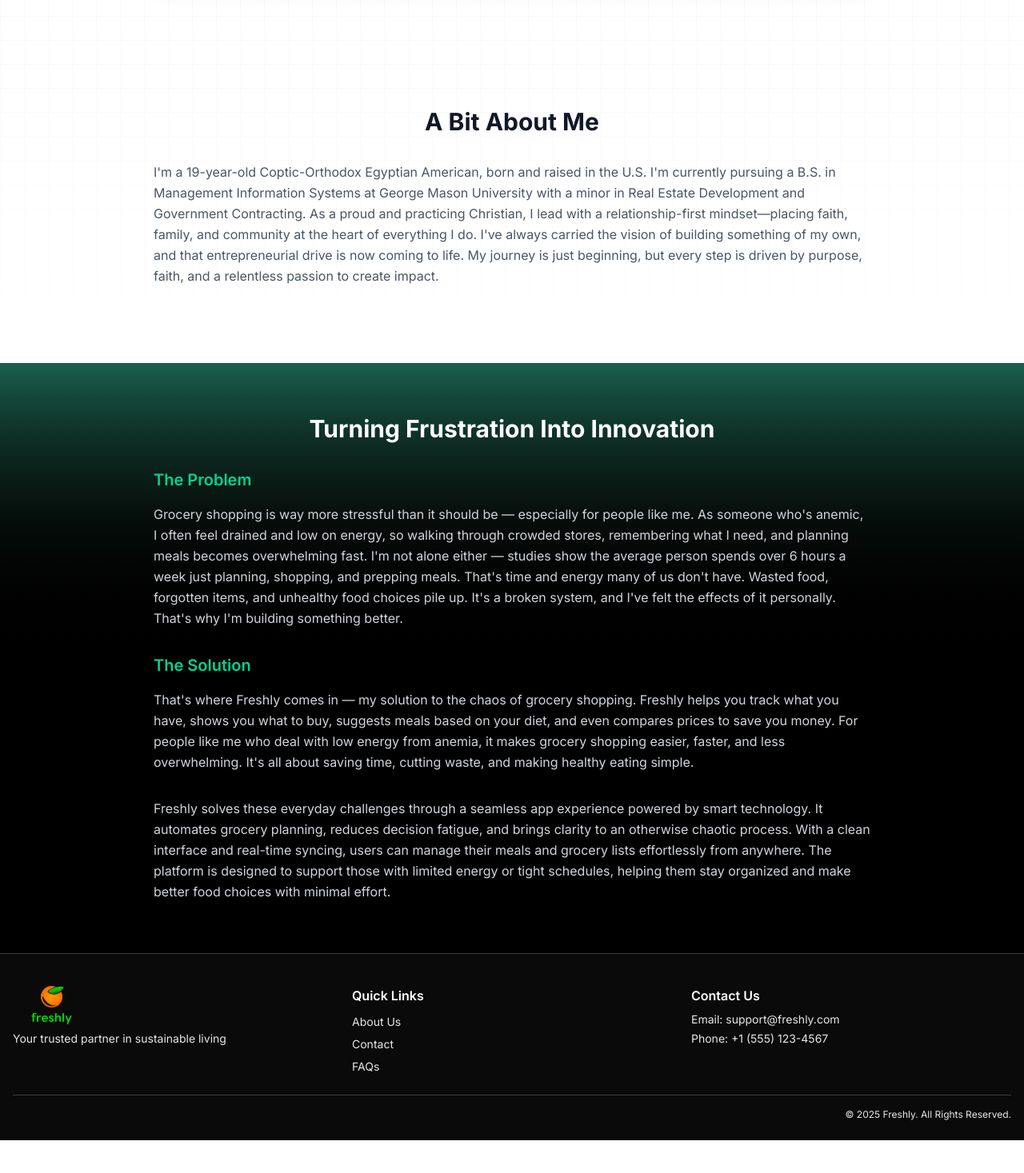
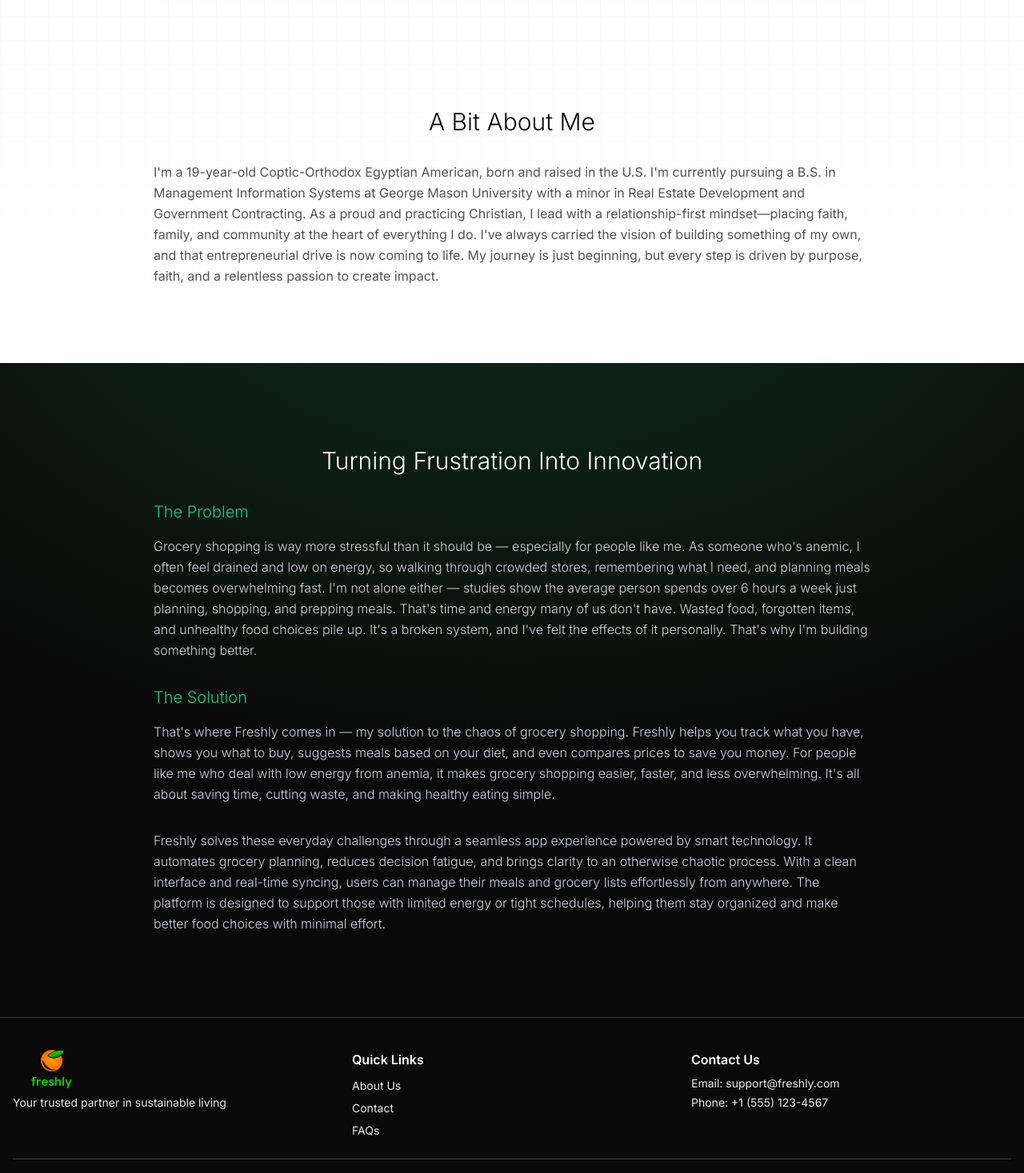
Before and after one commit to freshly/freshly-frontend, a Next.js app: page /about in a window 1280 px wide. Shown: the part 700-2167 px from the top of the page at 80% size. Before the commit the page ends 2126 px from the top, so only its background shows below. Built offline with nearby package versions, Linux system fonts and the light colour scheme.

Commit message:
fix font, gradient, and integrate mobile view

```diff
--- a/app/components/AboutPage/AboutPage.jsx
+++ b/app/components/AboutPage/AboutPage.jsx
@@ -1,15 +1,22 @@
-import Image from 'next/image';
+import Image from "next/image";
+import { Inter } from "next/font/google";
+
+const inter = Inter({
+  subsets: ["latin"],
+  weight: ["200", "300", "400"], // extra-light, light, regular
+  display: "swap",
+});
 
 const AboutPage = () => {
   return (
-    <main className="min-h-screen bg-white">
+    <main className={`${inter.className} min-h-screen bg-white`}>
       <div className="relative bg-grid-black">
         <div className="absolute inset-0 bg-gradient-to-b from-white/50 via-white/70 to-white" />
 
         {/* Hero Section */}
         <section className="container mx-auto px-4 py-16 md:py-24 relative">
           <div className="text-center mb-16">
-            <h1 className="text-4xl md:text-5xl font-bold mb-4 flex items-center justify-center gap-2 text-gray-900">
+            <h1 className="text-4xl md:text-5xl mb-4 flex items-center justify-center gap-2 text-neutral-950 font-light">
               Meet The Founder
             </h1>
           </div>
@@ -19,32 +26,69 @@
             <div className="md:flex">
               <div className="md:w-1/2 p-8">
                 <div className="mb-6">
-                  <h2 className="text-3xl font-bold mb-2 text-gray-900">David Gendy</h2>
+                  <h2 className="text-3xl font-light mb-2 text-neutral-950">
+                    David Gendy
+                  </h2>
                   <p className="text-gray-600 font-medium">CEO & Founder</p>
                 </div>
 
-                <div className="space-y-4 text-gray-600">
+                <div className="space-y-4 text-neutral-600">
                   <div className="flex items-center gap-2">
-                    <svg className="w-5 h-5 text-emerald-600" fill="none" stroke="currentColor" viewBox="0 0 24 24">
-                      <path strokeLinecap="round" strokeLinejoin="round" strokeWidth="2" d="M3 8l7.89 5.26a2 2 0 002.22 0L21 8M5 19h14a2 2 0 002-2V7a2 2 0 00-2-2H5a2 2 0 00-2 2v10a2 2 0 002 2z" />
+                    <svg
+                      className="w-5 h-5 text-emerald-600"
+                      fill="none"
+                      stroke="currentColor"
+                      viewBox="0 0 24 24"
+                    >
+                      <path
+                        strokeLinecap="round"
+                        strokeLinejoin="round"
+                        strokeWidth="2"
+                        d="M3 8l7.89 5.26a2 2 0 002.22 0L21 8M5 19h14a2 2 0 002-2V7a2 2 0 00-2-2H5a2 2 0 00-2 2v10a2 2 0 002 2z"
+                      />
                     </svg>
-                    <a href="mailto:davidgendy1@gmail.com" className="hover:text-emerald-600 transition-colors">
+                    <a
+                      href="mailto:davidgendy1@gmail.com"
+                      className="hover:text-emerald-600 transition-colors"
+                    >
                       davidgendy1@gmail.com
                     </a>
                   </div>
                   <div className="flex items-center gap-2">
-                    <svg className="w-5 h-5 text-emerald-600" fill="none" stroke="currentColor" viewBox="0 0 24 24">
-                      <path strokeLinecap="round" strokeLinejoin="round" strokeWidth="2" d="M3 5a2 2 0 012-2h3.28a1 1 0 01.948.684l1.498 4.493a1 1 0 01-.502 1.21l-2.257 1.13a11.042 11.042 0 005.516 5.516l1.13-2.257a1 1 0 011.21-.502l4.493 1.498a1 1 0 01.684.949V19a2 2 0 01-2 2h-1C9.716 21 3 14.284 3 6V5z" />
+                    <svg
+                      className="w-5 h-5 text-emerald-600"
+                      fill="none"
+                      stroke="currentColor"
+                      viewBox="0 0 24 24"
+                    >
+                      <path
+                        strokeLinecap="round"
+                        strokeLinejoin="round"
+                        strokeWidth="2"
+                        d="M3 5a2 2 0 012-2h3.28a1 1 0 01.948.684l1.498 4.493a1 1 0 01-.502 1.21l-2.257 1.13a11.042 11.042 0 005.516 5.516l1.13-2.257a1 1 0 011.21-.502l4.493 1.498a1 1 0 01.684.949V19a2 2 0 01-2 2h-1C9.716 21 3 14.284 3 6V5z"
+                      />
                     </svg>
-                    <a href="tel:703-473-5256" className="hover:text-emerald-600 transition-colors">
+                    <a
+                      href="tel:703-473-5256"
+                      className="hover:text-emerald-600 transition-colors"
+                    >
                       703-473-5256
                     </a>
                   </div>
                   <div className="flex items-center gap-2">
-                    <svg className="w-5 h-5 text-emerald-600" fill="currentColor" viewBox="0 0 24 24">
-                      <path d="M12 2.163c3.204 0 3.584.012 4.85.07 3.252.148 4.771 1.691 4.919 4.919.058 1.265.069 1.645.069 4.849 0 3.205-.012 3.584-.069 4.849-.149 3.225-1.664 4.771-4.919 4.919-1.266.058-1.644.07-4.85.07-3.204 0-3.584-.012-4.849-.07-3.26-.149-4.771-1.699-4.919-4.92-.058-1.265-.07-1.644-.07-4.849 0-3.204.013-3.583.07-4.849.149-3.227 1.664-4.771 4.919-4.919 1.266-.057 1.645-.069 4.849-.069zm0-2.163c-3.259 0-3.667.014-4.947.072-4.358.2-6.78 2.618-6.98 6.98-.059 1.281-.073 1.689-.073 4.948 0 3.259.014 3.668.072 4.948.2 4.358 2.618 6.78 6.98 6.98 1.281.058 1.689.072 4.948.072 3.259 0 3.668-.014 4.948-.072 4.354-.2 6.782-2.618 6.979-6.98.059-1.28.073-1.689.073-4.948 0-3.259-.014-3.667-.072-4.947-.196-4.354-2.617-6.78-6.979-6.98-1.281-.059-1.69-.073-4.949-.073zm0 5.838c-3.403 0-6.162 2.759-6.162 6.162s2.759 6.163 6.162 6.163 6.162-2.759 6.162-6.163c0-3.403-2.759-6.162-6.162-6.162zm0 10.162c-2.209 0-4-1.79-4-4 0-2.209 1.791-4 4-4s4 1.791 4 4c0 2.21-1.791 4-4 4zm6.406-11.845c-.796 0-1.441.645-1.441 1.44s.645 1.44 1.441 1.44c.795 0 1.439-.645 1.439-1.44s-.644-1.44-1.439-1.44z"/>
+                    <svg
+                      className="w-5 h-5 text-emerald-600"
+                      fill="currentColor"
+                      viewBox="0 0 24 24"
+                    >
+                      <path d="M12 2.163c3.204 0 3.584.012 4.85.07 3.252.148 4.771 1.691 4.919 4.919.058 1.265.069 1.645.069 4.849 0 3.205-.012 3.584-.069 4.849-.149 3.225-1.664 4.771-4.919 4.919-1.266.058-1.644.07-4.85.07-3.204 0-3.584-.012-4.849-.07-3.26-.149-4.771-1.699-4.919-4.92-.058-1.265-.07-1.644-.07-4.849 0-3.204.013-3.583.07-4.849.149-3.227 1.664-4.771 4.919-4.919 1.266-.057 1.645-.069 4.849-.069zm0-2.163c-3.259 0-3.667.014-4.947.072-4.358.2-6.78 2.618-6.98 6.98-.059 1.281-.073 1.689-.073 4.948 0 3.259.014 3.668.072 4.948.2 4.358 2.618 6.78 6.98 6.98 1.281.058 1.689.072 4.948.072 3.259 0 3.668-.014 4.948-.072 4.354-.2 6.782-2.618 6.979-6.98.059-1.28.073-1.689.073-4.948 0-3.259-.014-3.667-.072-4.947-.196-4.354-2.617-6.78-6.979-6.98-1.281-.059-1.69-.073-4.949-.073zm0 5.838c-3.403 0-6.162 2.759-6.162 6.162s2.759 6.163 6.162 6.163 6.162-2.759 6.162-6.163c0-3.403-2.759-6.162-6.162-6.162zm0 10.162c-2.209 0-4-1.79-4-4 0-2.209 1.791-4 4-4s4 1.791 4 4c0 2.21-1.791 4-4 4zm6.406-11.845c-.796 0-1.441.645-1.441 1.44s.645 1.44 1.441 1.44c.795 0 1.439-.645 1.439-1.44s-.644-1.44-1.439-1.44z" />
                     </svg>
-                    <a href="https://instagram.com" target="_blank" rel="noopener noreferrer" className="hover:text-emerald-600 transition-colors">
+                    <a
+                      href="https://instagram.com"
+                      target="_blank"
+                      rel="noopener noreferrer"
+                      className="hover:text-emerald-600 transition-colors"
+                    >
                       @davidgendy
                     </a>
                   </div>
@@ -55,7 +99,7 @@
                         src="/freshly-icon-square.png"
                         alt="Freshly Icon"
                         fill
-                        style={{ objectFit: 'contain' }}
+                        style={{ objectFit: "contain" }}
                         className="opacity-90"
                       />
                     </div>
@@ -66,10 +110,10 @@
               <div className="md:w-1/2 p-8">
                 <div className="relative h-[400px] w-full rounded-xl overflow-hidden">
                   <Image
-                    src="/davidGendy.png"
+                    src="/dg-pfp.png"
                     alt="David Gendy - Founder of Freshly"
                     fill
-                    style={{ objectFit: 'cover' }}
+                    style={{ objectFit: "cover" }}
                     className="rounded-xl"
                   />
                 </div>
@@ -81,39 +125,85 @@
         {/* About Section */}
         <section className="container mx-auto px-4 py-16 relative">
           <div className="max-w-4xl mx-auto">
-            <h2 className="text-3xl font-bold mb-8 text-center text-gray-900">A Bit About Me</h2>
-            <p className="text-gray-600 leading-relaxed mb-8">
-              I'm a 19-year-old Coptic-Orthodox Egyptian American, born and raised in the U.S. I'm currently pursuing a B.S. in Management Information Systems at George Mason University with a minor in Real Estate Development and Government Contracting. As a proud and practicing Christian, I lead with a relationship-first mindset—placing faith, family, and community at the heart of everything I do. I've always carried the vision of building something of my own, and that entrepreneurial drive is now coming to life. My journey is just beginning, but every step is driven by purpose, faith, and a relentless passion to create impact.
+            <h2 className="text-3xl font-light mb-8 text-center text-neutral-950">
+              A Bit About Me
+            </h2>
+            <p className="text-neutral-600 leading-relaxed mb-8">
+              I'm a 19-year-old Coptic-Orthodox Egyptian American, born and
+              raised in the U.S. I'm currently pursuing a B.S. in Management
+              Information Systems at George Mason University with a minor in
+              Real Estate Development and Government Contracting. As a proud and
+              practicing Christian, I lead with a relationship-first
+              mindset—placing faith, family, and community at the heart of
+              everything I do. I've always carried the vision of building
+              something of my own, and that entrepreneurial drive is now coming
+              to life. My journey is just beginning, but every step is driven by
+              purpose, faith, and a relentless passion to create impact.
             </p>
           </div>
         </section>
       </div>
 
       {/* Vision Section with Gradient */}
-      <section className="bg-gradient-to-t from-black via-black to-emerald-900/90 relative">
-        <div className="absolute inset-0 bg-gradient-to-t from-black via-black to-transparent" />
+      <section
+        className={`
+        ${inter.className}
+        font-light relative py-10 w-screen bg-neutral-950
+        bg-[radial-gradient(ellipse_80%_80%_at_50%_-20%,rgba(21,128,61,0.3),rgba(255,255,255,0))]
+      `}
+      >
         <div className="container mx-auto px-4 py-16 relative">
           <div className="max-w-4xl mx-auto">
-            <h2 className="text-3xl font-bold mb-8 text-center text-white">Turning Frustration Into Innovation</h2>
+            <h2 className="text-xl md:text-3xl font-light mb-8 text-center text-white">
+              Turning Frustration Into Innovation
+            </h2>
 
             <div className="space-y-8">
               <div>
-                <h3 className="text-xl font-semibold mb-4 text-emerald-400">The Problem</h3>
-                <p className="leading-relaxed text-gray-300">
-                  Grocery shopping is way more stressful than it should be — especially for people like me. As someone who's anemic, I often feel drained and low on energy, so walking through crowded stores, remembering what I need, and planning meals becomes overwhelming fast. I'm not alone either — studies show the average person spends over 6 hours a week just planning, shopping, and prepping meals. That's time and energy many of us don't have. Wasted food, forgotten items, and unhealthy food choices pile up. It's a broken system, and I've felt the effects of it personally. That's why I'm building something better.
+                <h3 className="text-lg md:text-xl font-light mb-4 text-center md:text-left text-emerald-400">
+                  The Problem
+                </h3>
+                <p className="leading-relaxed px-10 md:px-0 text-gray-300">
+                  Grocery shopping is way more stressful than it should be —
+                  especially for people like me. As someone who's anemic, I
+                  often feel drained and low on energy, so walking through
+                  crowded stores, remembering what I need, and planning meals
+                  becomes overwhelming fast. I'm not alone either — studies show
+                  the average person spends over 6 hours a week just planning,
+                  shopping, and prepping meals. That's time and energy many of
+                  us don't have. Wasted food, forgotten items, and unhealthy
+                  food choices pile up. It's a broken system, and I've felt the
+                  effects of it personally. That's why I'm building something
+                  better.
                 </p>
               </div>
 
               <div>
-                <h3 className="text-xl font-semibold mb-4 text-emerald-400">The Solution</h3>
-                <p className="leading-relaxed text-gray-300">
-                  That's where Freshly comes in — my solution to the chaos of grocery shopping. Freshly helps you track what you have, shows you what to buy, suggests meals based on your diet, and even compares prices to save you money. For people like me who deal with low energy from anemia, it makes grocery shopping easier, faster, and less overwhelming. It's all about saving time, cutting waste, and making healthy eating simple.
+                <h3 className="text-lg md:text-xl font-light text-center md:text-left mb-4 text-emerald-400">
+                  The Solution
+                </h3>
+                <p className="leading-relaxed px-10 md:px-0 text-gray-300">
+                  That's where Freshly comes in — my solution to the chaos of
+                  grocery shopping. Freshly helps you track what you have, shows
+                  you what to buy, suggests meals based on your diet, and even
+                  compares prices to save you money. For people like me who deal
+                  with low energy from anemia, it makes grocery shopping easier,
+                  faster, and less overwhelming. It's all about saving time,
+                  cutting waste, and making healthy eating simple.
                 </p>
               </div>
 
               <div>
-                <p className="leading-relaxed text-gray-300">
-                  Freshly solves these everyday challenges through a seamless app experience powered by smart technology. It automates grocery planning, reduces decision fatigue, and brings clarity to an otherwise chaotic process. With a clean interface and real-time syncing, users can manage their meals and grocery lists effortlessly from anywhere. The platform is designed to support those with limited energy or tight schedules, helping them stay organized and make better food choices with minimal effort.
+                <p className="leading-relaxed px-10 md:px-0 text-gray-300">
+                  Freshly solves these everyday challenges through a seamless
+                  app experience powered by smart technology. It automates
+                  grocery planning, reduces decision fatigue, and brings clarity
+                  to an otherwise chaotic process. With a clean interface and
+                  real-time syncing, users can manage their meals and grocery
+                  lists effortlessly from anywhere. The platform is designed to
+                  support those with limited energy or tight schedules, helping
+                  them stay organized and make better food choices with minimal
+                  effort.
                 </p>
               </div>
             </div>
```
Also changed, not shown: public/dg-pfp.png (added).
